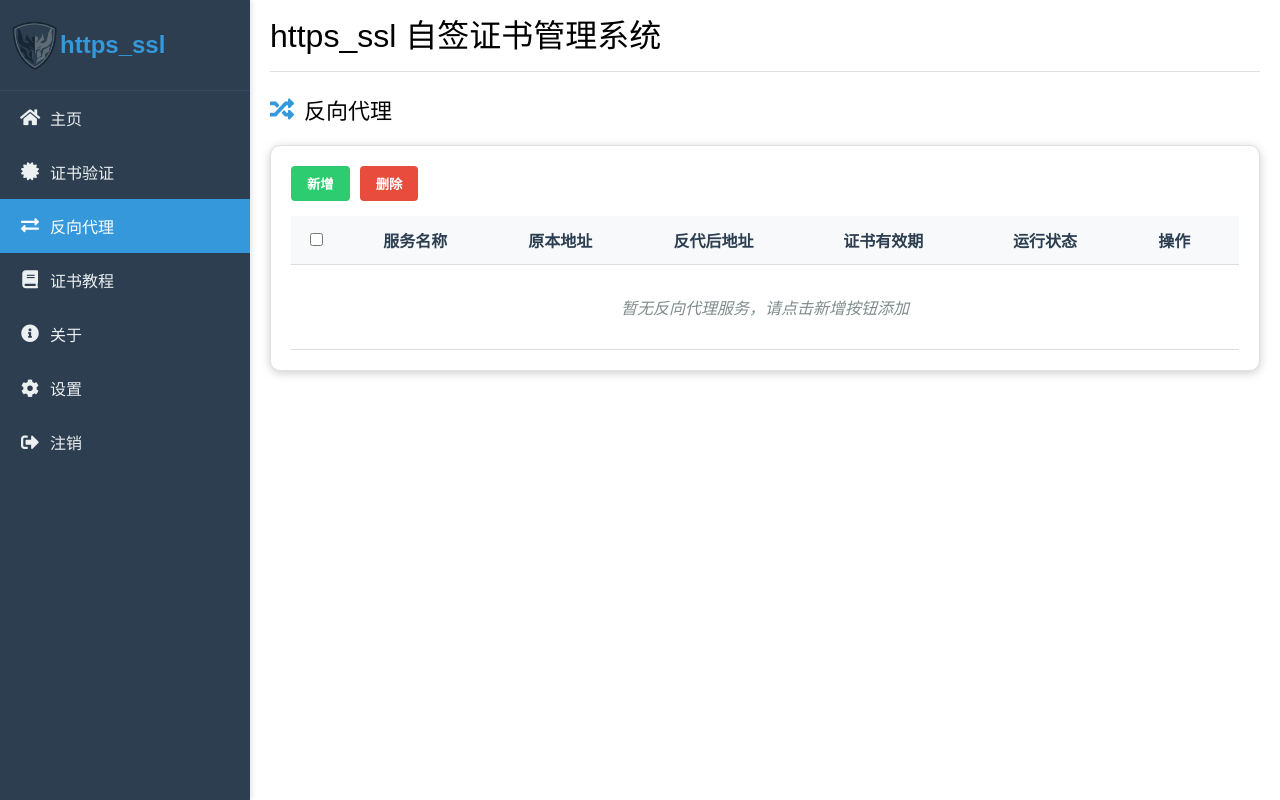
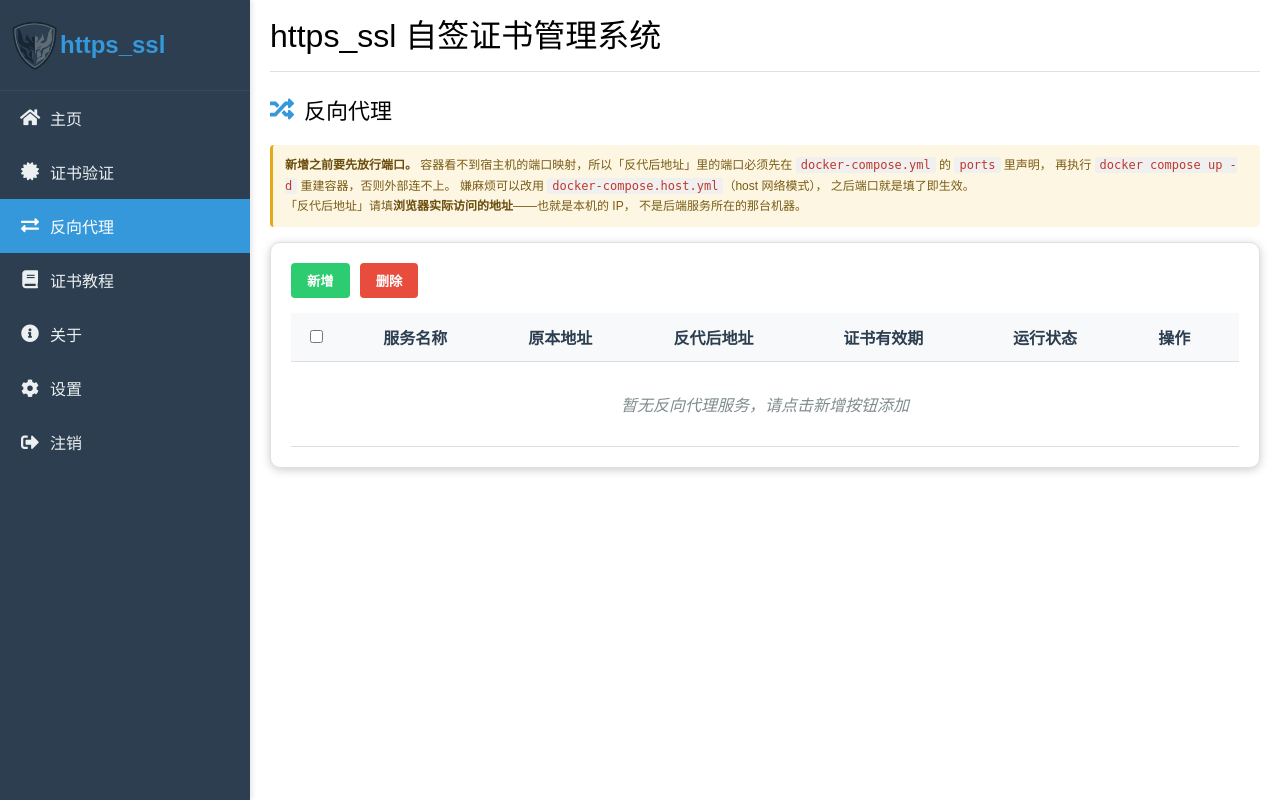
Before and after one commit to guoxpeng/https_ssl, a Flask app: page /proxy in a window 1280 px wide. Run offline with Flask 3, Linux system fonts and the light colour scheme; the visitor is signed in with stand-in values (Sample User, id 1); data that the repository does not hold is empty.

Commit message:
feat: host 网络模式，反向代理端口填了即生效
问题：bridge 模式下 Docker 的端口映射在容器创建时就固定了，运行时加不了。
每加一个反代端口都要改 docker-compose.yml 的 ports 再重建容器，而面板里
填完端口不等于对外可用——实测时就踩了这个：把反代后地址改成 5245 后连接被拒，
因为 5245 没在 compose 里放行。

新增 docker-compose.host.yml：容器直接使用宿主机网络，nginx 监听的端口就是
宿主机端口，新增反代时端口填了即生效、永不需要重建。代价是失去容器网络隔离
且仅 Linux 可用，所以默认仍是 bridge，按需切换（install.sh 加 NETWORK 变量）。

- app.py：新增 QILIN_PORT（面板端口此前写死 2002；host 模式没有端口映射，
  等于面板端口永远改不了）；新增 QILIN_HOST_NETWORK 并传给反代模板
- templates/proxy.html：端口提示随网络模式变化，bridge 提示要先放行端口并
  重建容器，host 提示填了即生效；两种模式都提示「反代后地址」要填浏览器
  实际访问的地址（本机 IP），不是后端服务所在机器的 IP
- static/css/style.css：新增 .form-hint / .form-hint.warn / .form-hint.ok
- docker-compose.yml：写死 QILIN_PORT=2002，避免 .env 的值影响容器内监听端口
- install.sh：新增 NETWORK 变量，compose 命令统一带 -f，.env 写入 QILIN_PORT
- 文档：INSTALL.md / README.en.md 新增「桥接模式 vs host 模式」对照小节

冒烟测试 92 通过 0 失败。

```diff
--- a/app.py
+++ b/app.py
@@ -45,6 +45,19 @@ PROXY_SITES_DIR = os.path.join(PROXY_DIR, 'sites')
 PROXY_CERTS_DIR = os.path.join(PROXY_DIR, 'certs')
 PROXY_LISTEN_HOST = os.environ.get('QILIN_PROXY_LISTEN_HOST', '')
 PROXY_DATA_FILE = os.path.join(PROXY_DIR, 'proxy_data.json')
+
+# 容器是否跑在 host 网络模式下（docker-compose.host.yml 会置 1）。
+# 桥接模式下端口映射在容器创建时就固定了，用户必须先在 compose 的 ports 里
+# 放行；host 模式下 nginx 监听的端口就是宿主机端口，填了即生效。
+# 两种模式下界面要给的提示完全不同，所以这里读出来传给模板。
+HOST_NETWORK = os.environ.get('QILIN_HOST_NETWORK') == '1'
+
+# 面板监听端口。桥接模式下容器内固定 2002，由 compose 的端口映射对外暴露；
+# host 模式下没有映射，Flask 直接绑宿主机端口，改端口只能靠这个变量。
+try:
+    PANEL_PORT = int(os.environ.get('QILIN_PORT') or 2002)
+except ValueError:
+    PANEL_PORT = 2002
 
 CA_KEY = os.path.join(CA_DIR, 'qilin-ca.key')
 CA_CRT = os.path.join(CA_DIR, 'qilin-ca.crt')
@@ -474,7 +487,7 @@ def verify():
 @app.route('/proxy')
 @login_required
 def proxy():
-    return render_template('proxy.html')
+    return render_template('proxy.html', host_network=HOST_NETWORK)
 
 
 @app.route('/tutorial')
@@ -1372,4 +1385,4 @@ def create_proxy():
 
 
 if __name__ == '__main__':
-    app.run(host='0.0.0.0', port=2002, debug=False)
+    app.run(host='0.0.0.0', port=PANEL_PORT, debug=False)
--- a/docker-compose.yml
+++ b/docker-compose.yml
@@ -12,6 +12,9 @@ services:
       - ./data/proxy:/app/proxy                 # 反向代理配置与证书
     environment:
       - QILIN_PROXY_DIR=/app/proxy
+      # 桥接模式下容器内固定监听 2002，对外端口由上面的 ports 映射决定。
+      # 这里写死是为了不让 .env 里的 QILIN_PORT 影响容器内的监听端口。
+      - QILIN_PORT=2002
       # 管理员 admin 的初始密码，默认 admin。
       # 想换成别的：在 .env 里写 QILIN_ADMIN_PASSWORD=你的密码
       - QILIN_ADMIN_PASSWORD=${QILIN_ADMIN_PASSWORD:-admin}
--- a/static/css/style.css
+++ b/static/css/style.css
@@ -528,3 +528,44 @@ input:checked + .slider:before {
     align-items: center;
     justify-content: flex-start; /* 确保内容左对齐 */
 }
+/* 表单/页面里的补充说明与前置条件提示 */
+.form-hint {
+    margin-top: 6px;
+    font-size: 12px;
+    line-height: 1.7;
+    color: #666;
+}
+
+.form-hint code {
+    background: #f0f0f0;
+    border-radius: 3px;
+    padding: 1px 5px;
+    font-size: 12px;
+    color: #c0392b;
+}
+
+.form-hint.warn {
+    background: #fdf6e3;
+    border-left: 3px solid #e6a817;
+    border-radius: 4px;
+    color: #7a5c14;
+    margin-bottom: 15px;
+    padding: 10px 12px;
+}
+
+.form-hint.warn strong {
+    color: #6b4e0d;
+}
+
+.form-hint.ok {
+    background: #eef7ee;
+    border-left: 3px solid #5cb85c;
+    border-radius: 4px;
+    color: #2f5d31;
+    margin-bottom: 15px;
+    padding: 10px 12px;
+}
+
+.form-hint.ok strong {
+    color: #245026;
+}
--- a/templates/about.html
+++ b/templates/about.html
@@ -79,7 +79,7 @@
                 <img src="{{ url_for('static', filename='images/https_ssl-logo.png') }}" alt="https_ssl Logo">
             </div>
             <div class="about-version">
-                https_ssl 版本：v1.3.2（Linux / Docker 适配版）
+                https_ssl 版本：v1.4.0（Linux / Docker 适配版）
             </div>
             <div class="about-description">
                 一款易用的自签证书管理系统
--- a/templates/proxy.html
+++ b/templates/proxy.html
@@ -35,6 +35,27 @@
             <i class="fas fa-random"></i>
             <h2>反向代理</h2>
         </div>
+
+        {% if host_network %}
+        <div class="form-hint ok">
+            <strong>当前是 host 网络模式，端口填了即生效。</strong>
+            不需要改 <code>docker-compose.yml</code>，也不用重建容器。
+            「反代后地址」请填<strong>浏览器实际访问的地址</strong>——也就是本机的 IP，
+            不是后端服务所在的那台机器。
+        </div>
+        {% else %}
+        <div class="form-hint warn">
+            <strong>新增之前要先放行端口。</strong>
+            容器看不到宿主机的端口映射，所以「反代后地址」里的端口必须先在
+            <code>docker-compose.yml</code> 的 <code>ports</code> 里声明，
+            再执行 <code>docker compose up -d</code> 重建容器，否则外部连不上。
+            嫌麻烦可以改用 <code>docker-compose.host.yml</code>（host 网络模式），
+            之后端口就是填了即生效。
+            <br>
+            「反代后地址」请填<strong>浏览器实际访问的地址</strong>——也就是本机的 IP，
+            不是后端服务所在的那台机器。
+        </div>
+        {% endif %}
 
         <div class="card">
             <div class="card-actions">
@@ -81,7 +102,19 @@
                 </div>
                 <div class="form-group">
                     <label for="proxy_url">反代后地址:</label>
-                    <input type="text" id="proxy_url" name="proxy_url" placeholder="例如: https://example.com" required>
+                    <input type="text" id="proxy_url" name="proxy_url" placeholder="例如: https://192.168.1.10:14000" required>
+                    {% if host_network %}
+                    <div class="form-hint">
+                        端口填了即生效。主机名请填本机 IP —— 也就是浏览器要访问的地址，
+                        不是后端服务所在机器的 IP。
+                    </div>
+                    {% else %}
+                    <div class="form-hint">
+                        这里的端口要先在 <code>docker-compose.yml</code> 的 <code>ports</code>
+                        里放行，并执行 <code>docker compose up -d</code> 重建容器才对外可用。
+                        主机名请填本机 IP，不是后端服务所在机器的 IP。
+                    </div>
+                    {% endif %}
                 </div>
                 <div class="form-group">
                     <label>证书类型：</label>
```
Also changed, not shown: INSTALL.md (+36 -2 lines), README.en.md (+32 -1 lines), docker-compose.host.yml (added, +41 -0 lines), CHANGELOG.md, README.md, 1 other file.
